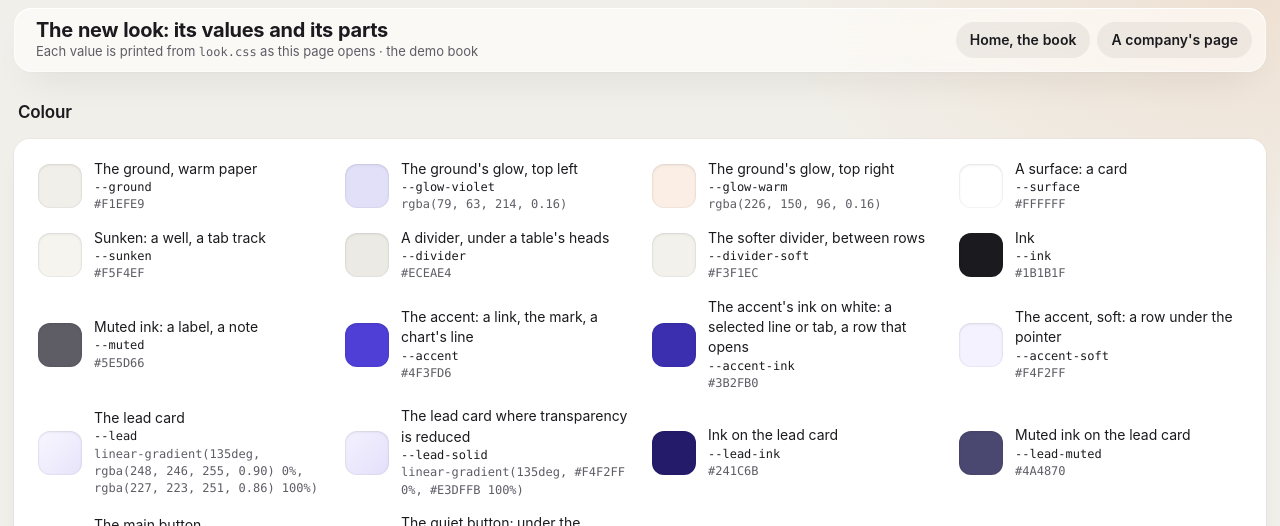
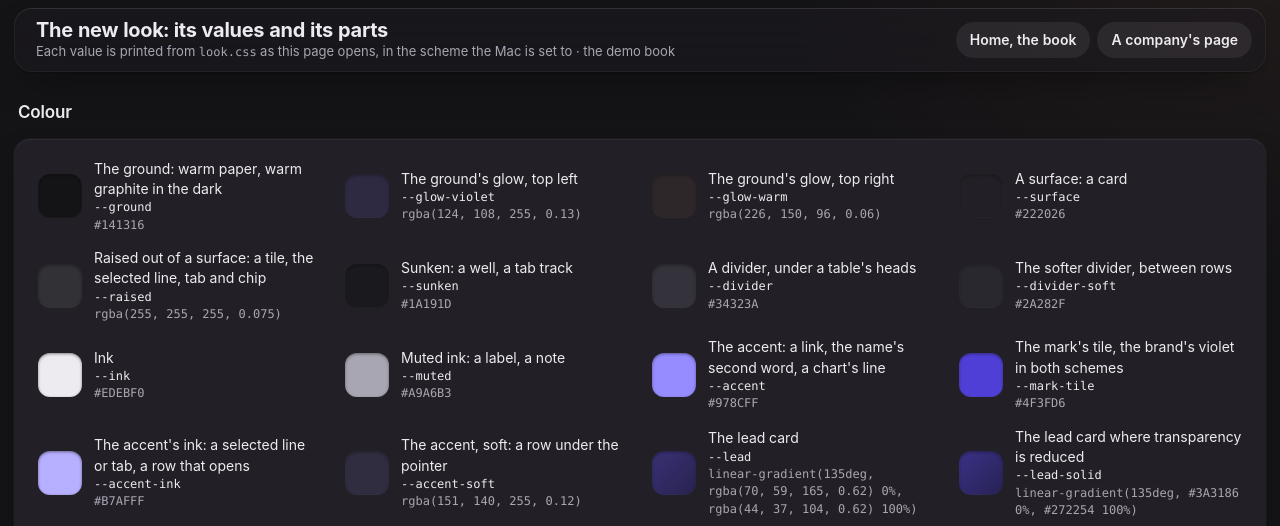
Before and after one commit to rgjhkybwwf-glitch/portfusion, a plain HTML site: page docs/design/parts.html in a window 1280 px wide. Shown: the top 526 px of the page. Drawn offline with Linux system fonts and the dark colour scheme.

Commit message:
The design reference draws the dark scheme, Dusk
The maintainer chose Dusk on 25 Nov 2026, from three dark schemes drawn over
the reference pages: the light look's warm paper turned down to warm graphite.

look.css gives some tokens a second value under prefers-color-scheme: dark, and
nothing else, so no part has a rule of its own in the dark. Two tokens are new,
and change nothing in light: --raised (a tile on the lead card, the selected
line, tab and chip; a card's white in light, a pale veil in dark) and
--mark-tile (the harbour's tile, the brand's violet in both schemes, while the
accent lightens as a colour of text). parts.html prints both, and the README
says what the dark scheme is and how to see it.

Co-Authored-By: Claude Opus 5.5 <noreply@anthropic.com>
Claude-Session: https://claude.ai/code/session_01R6kXRUApAy6ah8y4fqmu42

```diff
--- a/docs/design/look.css
+++ b/docs/design/look.css
@@ -3,7 +3,10 @@
    it, and nothing in src/ reads it. README.md, beside it, says what it is for.
 
    EVERY VALUE IS A TOKEN, NAMED BY ITS JOB, and every part below wears tokens only. A part is
-   defined once: a change to a part is made in its one rule, and every page shows it. */
+   defined once: a change to a part is made in its one rule, and every page shows it.
+
+   TWO SCHEMES, light and dark, follow the Mac's setting. The dark scheme gives a token a second
+   value and nothing else, so no part has a rule of its own in the dark. */
 
 :root {
   color-scheme: light;
@@ -13,12 +16,14 @@
   --glow-violet:   rgba(79, 63, 214, 0.16);
   --glow-warm:     rgba(226, 150, 96, 0.16);
   --surface:       #FFFFFF;
+  --raised:        var(--surface);
   --sunken:        #F5F4EF;
   --divider:       #ECEAE4;
   --divider-soft:  #F3F1EC;
   --ink:           #1B1B1F;
   --muted:         #5E5D66;
   --accent:        #4F3FD6;
+  --mark-tile:     #4F3FD6;
   --accent-ink:    #3B2FB0;
   --accent-soft:   #F4F2FF;
   --lead:          linear-gradient(135deg, rgba(248, 246, 255, 0.90) 0%, rgba(227, 223, 251, 0.86) 100%);
@@ -116,6 +121,68 @@
   --w-menu:    232px;
 }
 
+
+/* THE DARK SCHEME: Dusk, the maintainer's choice of 25 Nov 2026. The light look's warm paper,
+   turned down to warm graphite, when the Mac is set to dark. Only colour and light change: every
+   corner, gap, size and motion is the light scheme's, and so are the button and the mark's tile.
+   A surface lifts by a lit top edge and a deeper shadow, since a shadow barely shows on a dark
+   ground, and what is raised out of a surface is a lighter step of it, never a darker box. */
+@media (prefers-color-scheme: dark) {
+  :root {
+    color-scheme: dark;
+
+    /* Colour */
+    --ground:        #141316;
+    --glow-violet:   rgba(124, 108, 255, 0.13);
+    --glow-warm:     rgba(226, 150, 96, 0.06);
+    --surface:       #222026;
+    --raised:        rgba(255, 255, 255, 0.075);
+    --sunken:        #1A191D;
+    --divider:       #34323A;
+    --divider-soft:  #2A282F;
+    --ink:           #EDEBF0;
+    --muted:         #A9A6B3;
+    --accent:        #978CFF;
+    --accent-ink:    #B7AFFF;
+    --accent-soft:   rgba(151, 140, 255, 0.12);
+    --lead:          linear-gradient(135deg, rgba(70, 59, 165, 0.62) 0%, rgba(44, 37, 104, 0.62) 100%);
+    --lead-solid:    linear-gradient(135deg, #3A3186 0%, #272254 100%);
+    --lead-ink:      #F2F0FF;
+    --lead-muted:    #C3BDEB;
+    --quiet:         rgba(255, 255, 255, 0.07);
+    --quiet-over:    rgba(255, 255, 255, 0.12);
+    --line-over:     rgba(255, 255, 255, 0.05);
+    --up:            #5ACFA3;
+    --down:          #FF9C78;
+    --problem:       #3D241B;
+    --problem-ink:   #FFB8A0;
+    --gap-tag:       #3A3114;
+    --gap-ink:       #F1D57E;
+    --clear:         #163A2E;
+    --clear-ink:     #93E0BE;
+    --closed:        #2E2C33;
+    --closed-ink:    #B5B2BE;
+    --glass:         rgba(28, 27, 32, 0.62);
+    --glass-solid:   #1D1C21;
+    --chart-grid:    #302E35;
+    --chart-base:    #45424C;
+    --contrast-edge: #908D9B;
+
+    /* The three heights in the dark: the edge is lit, and the shadow falls deeper. */
+    --shadow-well:        inset 0 1px 3px rgba(0, 0, 0, 0.45), inset 0 0 0 1px rgba(255, 255, 255, 0.03);
+    --shadow-card:        inset 0 1px 0 rgba(255, 255, 255, 0.055), 0 0 0 1px rgba(255, 255, 255, 0.038), 0 1px 2px rgba(0, 0, 0, 0.30), 0 12px 28px -10px rgba(0, 0, 0, 0.50);
+    --shadow-card-over:   inset 0 1px 0 rgba(255, 255, 255, 0.077), 0 0 0 1px rgba(255, 255, 255, 0.055), 0 2px 4px rgba(0, 0, 0, 0.35), 0 20px 36px -12px rgba(0, 0, 0, 0.62);
+    --shadow-lead:        inset 0 1px 0 rgba(255, 255, 255, 0.11), inset 0 0 0 1px rgba(170, 160, 255, 0.14), 0 2px 4px rgba(0, 0, 0, 0.25), 0 28px 56px -22px rgba(79, 63, 214, 0.45);
+    --shadow-tile:        inset 0 1px 0 rgba(255, 255, 255, 0.066), 0 0 0 1px rgba(255, 255, 255, 0.033), 0 8px 18px -8px rgba(0, 0, 0, 0.50);
+    --shadow-line-on:     inset 0 1px 0 rgba(255, 255, 255, 0.066), 0 0 0 1px rgba(255, 255, 255, 0.044), 0 1px 2px rgba(0, 0, 0, 0.30), 0 6px 16px -6px rgba(0, 0, 0, 0.45);
+    --shadow-tab-on:      inset 0 1px 0 rgba(255, 255, 255, 0.066), 0 0 0 1px rgba(255, 255, 255, 0.044), 0 1px 2px rgba(0, 0, 0, 0.35), 0 4px 10px -4px rgba(0, 0, 0, 0.45);
+    --shadow-button:      inset 0 1px 0 rgba(255, 255, 255, 0.22), 0 1px 2px rgba(0, 0, 0, 0.35), 0 8px 18px -6px rgba(79, 63, 214, 0.55);
+    --shadow-button-over: inset 0 1px 0 rgba(255, 255, 255, 0.22), 0 2px 4px rgba(0, 0, 0, 0.35), 0 12px 22px -6px rgba(79, 63, 214, 0.65);
+    --shadow-glass:       inset 0 1px 0 rgba(255, 255, 255, 0.072), inset 0 0 0 1px rgba(255, 255, 255, 0.044), 0 1px 2px rgba(0, 0, 0, 0.25), 0 18px 40px -18px rgba(0, 0, 0, 0.55);
+    --shadow-choice:      inset 0 1px 0 rgba(255, 255, 255, 0.055), 0 0 0 1px rgba(255, 255, 255, 0.10), 0 1px 2px rgba(0, 0, 0, 0.30);
+  }
+}
+
 /* The ground */
 *, *::before, *::after { box-sizing: border-box; }
 body {
@@ -200,7 +267,7 @@ button { font: inherit; border: 0; margin: 0; cursor: pointer; text-align: left;
 .flow > .lead { flex: 1.3 1 280px; }
 .tiles { display: flex; flex-wrap: wrap; gap: var(--gap-tiles); }
 .tile {
-  background: var(--surface);
+  background: var(--raised);
   box-shadow: var(--shadow-tile);
   border-radius: var(--r-tile);
   padding: var(--pad-tile);
@@ -233,7 +300,7 @@ h2, .text-head { font-size: var(--text-head); font-weight: 600; letter-spacing:
 .menu > .glass { padding: 16px 10px 14px; display: flex; flex-direction: column; gap: 13px; }
 .brand { display: flex; align-items: center; gap: 10px; padding: 0 var(--inset); }
 .brand .mark { width: 32px; height: 32px; flex: none; }
-.brand .mark rect { fill: var(--accent); }
+.brand .mark rect { fill: var(--mark-tile); }
 .brand .mark path { fill: none; stroke: var(--on-button); stroke-width: 2.8; stroke-linecap: round; stroke-linejoin: round; }
 .brand .mark circle { fill: var(--on-button); }
 .wordmark { font-size: var(--text-brand); font-weight: 700; letter-spacing: -0.01em; }
@@ -248,7 +315,7 @@ h2, .text-head { font-size: var(--text-head); font-weight: 600; letter-spacing:
   transition: background var(--dur-pointer) ease, box-shadow var(--dur-pointer) ease, color var(--dur-pointer) ease;
 }
 .line:hover { background: var(--line-over); color: var(--ink); }
-.line[aria-current="page"] { background: var(--surface); color: var(--accent-ink); font-weight: 600; box-shadow: var(--shadow-line-on); }
+.line[aria-current="page"] { background: var(--raised); color: var(--accent-ink); font-weight: 600; box-shadow: var(--shadow-line-on); }
 .line .count { font-size: var(--text-label); font-weight: 400; color: var(--muted); }
 
 /* A tag: a state in two or three words. */
@@ -291,7 +358,7 @@ h2, .text-head { font-size: var(--text-head); font-weight: 600; letter-spacing:
   transition: background var(--dur-pointer) ease, box-shadow var(--dur-pointer) ease, color var(--dur-pointer) ease;
 }
 .tab:hover { color: var(--ink); }
-.tab[aria-pressed="true"] { background: var(--surface); color: var(--accent-ink); box-shadow: var(--shadow-tab-on); }
+.tab[aria-pressed="true"] { background: var(--raised); color: var(--accent-ink); box-shadow: var(--shadow-tab-on); }
 
 /* A TABLE: one part, whatever it lists. Each table says only how its columns share the width. */
 .scroll { overflow-x: auto; }
@@ -392,7 +459,7 @@ h2, .text-head { font-size: var(--text-head); font-weight: 600; letter-spacing:
 }
 .filter:hover { background: var(--quiet-over); }
 .filter .count { font-size: var(--text-label); font-weight: 400; color: var(--muted); }
-.filter[aria-pressed="true"] { background: var(--surface); color: var(--accent-ink); box-shadow: var(--shadow-line-on); }
+.filter[aria-pressed="true"] { background: var(--raised); color: var(--accent-ink); box-shadow: var(--shadow-line-on); }
 .filter[aria-pressed="true"] .count { color: var(--accent-ink); }
 /* A find field is typed into, so it is sunken, as a well is. */
 .find {
--- a/docs/design/parts.html
+++ b/docs/design/parts.html
@@ -36,7 +36,7 @@
 <div class="where">
 <div>
 <h1>The new look: its values and its parts</h1>
-<div class="note">Each value is printed from <span class="token">look.css</span> as this page opens · the demo book</div>
+<div class="note">Each value is printed from <span class="token">look.css</span> as this page opens, in the scheme the Mac is set to · the demo book</div>
 </div>
 </div>
 <div class="tiles">
@@ -49,17 +49,19 @@
 <div class="head"><h2>Colour</h2></div>
 <div class="card">
 <div class="list">
-<div class="entry"><span class="chip" data-paint="--ground"></span><div><div>The ground, warm paper</div><div class="token">--ground</div><div class="value" data-token="--ground"></div></div></div>
+<div class="entry"><span class="chip" data-paint="--ground"></span><div><div>The ground: warm paper, warm graphite in the dark</div><div class="token">--ground</div><div class="value" data-token="--ground"></div></div></div>
 <div class="entry"><span class="chip" data-paint="--glow-violet"></span><div><div>The ground's glow, top left</div><div class="token">--glow-violet</div><div class="value" data-token="--glow-violet"></div></div></div>
 <div class="entry"><span class="chip" data-paint="--glow-warm"></span><div><div>The ground's glow, top right</div><div class="token">--glow-warm</div><div class="value" data-token="--glow-warm"></div></div></div>
 <div class="entry"><span class="chip" data-paint="--surface"></span><div><div>A surface: a card</div><div class="token">--surface</div><div class="value" data-token="--surface"></div></div></div>
+<div class="entry"><span class="chip" data-paint="--raised"></span><div><div>Raised out of a surface: a tile, the selected line, tab and chip</div><div class="token">--raised</div><div class="value" data-token="--raised"></div></div></div>
 <div class="entry"><span class="chip" data-paint="--sunken"></span><div><div>Sunken: a well, a tab track</div><div class="token">--sunken</div><div class="value" data-token="--sunken"></div></div></div>
 <div class="entry"><span class="chip" data-paint="--divider"></span><div><div>A divider, under a table's heads</div><div class="token">--divider</div><div class="value" data-token="--divider"></div></div></div>
 <div class="entry"><span class="chip" data-paint="--divider-soft"></span><div><div>The softer divider, between rows</div><div class="token">--divider-soft</div><div class="value" data-token="--divider-soft"></div></div></div>
 <div class="entry"><span class="chip" data-paint="--ink"></span><div><div>Ink</div><div class="token">--ink</div><div class="value" data-token="--ink"></div></div></div>
 <div class="entry"><span class="chip" data-paint="--muted"></span><div><div>Muted ink: a label, a note</div><div class="token">--muted</div><div class="value" data-token="--muted"></div></div></div>
-<div class="entry"><span class="chip" data-paint="--accent"></span><div><div>The accent: a link, the mark, a chart's line</div><div class="token">--accent</div><div class="value" data-token="--accent"></div></div></div>
-<div class="entry"><span class="chip" data-paint="--accent-ink"></span><div><div>The accent's ink on white: a selected line or tab, a row that opens</div><div class="token">--accent-ink</div><div class="value" data-token="--accent-ink"></div></div></div>
+<div class="entry"><span class="chip" data-paint="--accent"></span><div><div>The accent: a link, the name's second word, a chart's line</div><div class="token">--accent</div><div class="value" data-token="--accent"></div></div></div>
+<div class="entry"><span class="chip" data-paint="--mark-tile"></span><div><div>The mark's tile, the brand's violet in both schemes</div><div class="token">--mark-tile</div><div class="value" data-token="--mark-tile"></div></div></div>
+<div class="entry"><span class="chip" data-paint="--accent-ink"></span><div><div>The accent's ink: a selected line or tab, a row that opens</div><div class="token">--accent-ink</div><div class="value" data-token="--accent-ink"></div></div></div>
 <div class="entry"><span class="chip" data-paint="--accent-soft"></span><div><div>The accent, soft: a row under the pointer</div><div class="token">--accent-soft</div><div class="value" data-token="--accent-soft"></div></div></div>
 <div class="entry"><span class="chip" data-paint="--lead"></span><div><div>The lead card</div><div class="token">--lead</div><div class="value" data-token="--lead"></div></div></div>
 <div class="entry"><span class="chip" data-paint="--lead-solid"></span><div><div>The lead card where transparency is reduced</div><div class="token">--lead-solid</div><div class="value" data-token="--lead-solid"></div></div></div>
```
Also changed, not shown: docs/design/README.md.
